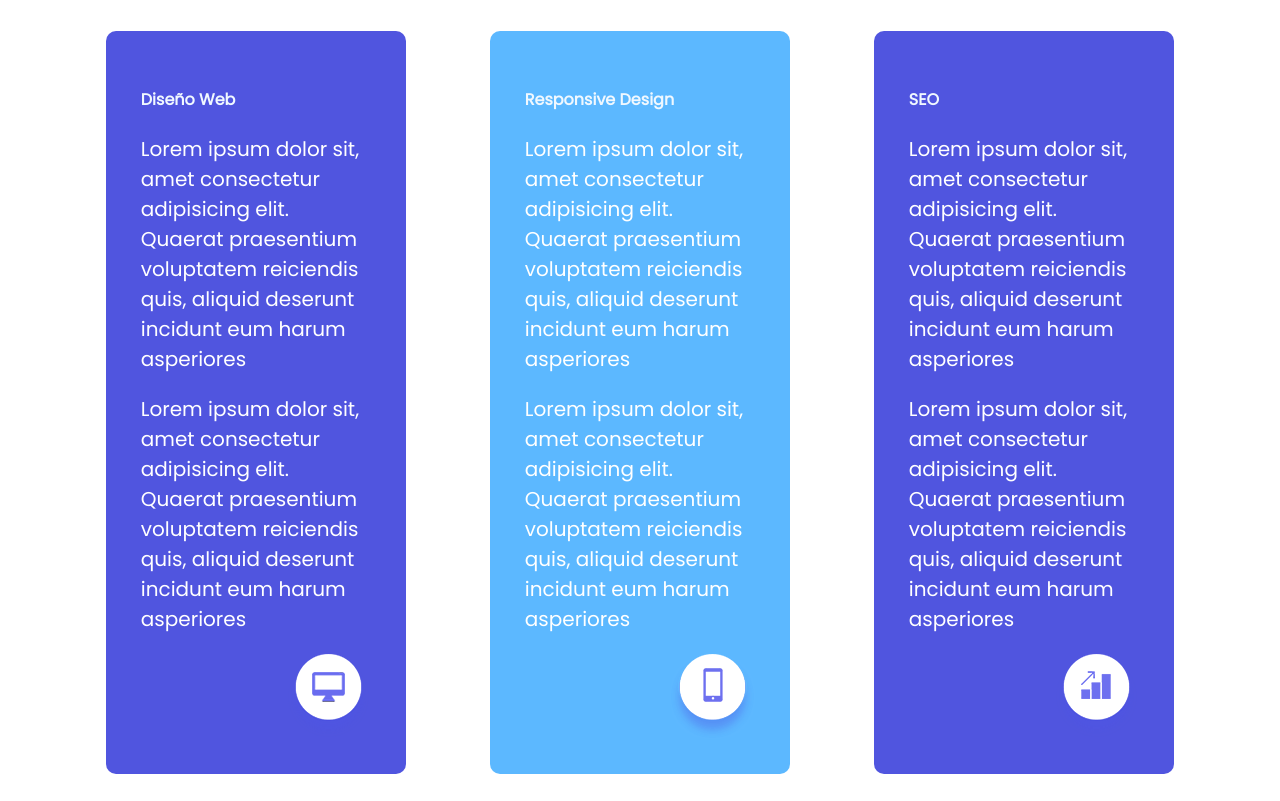
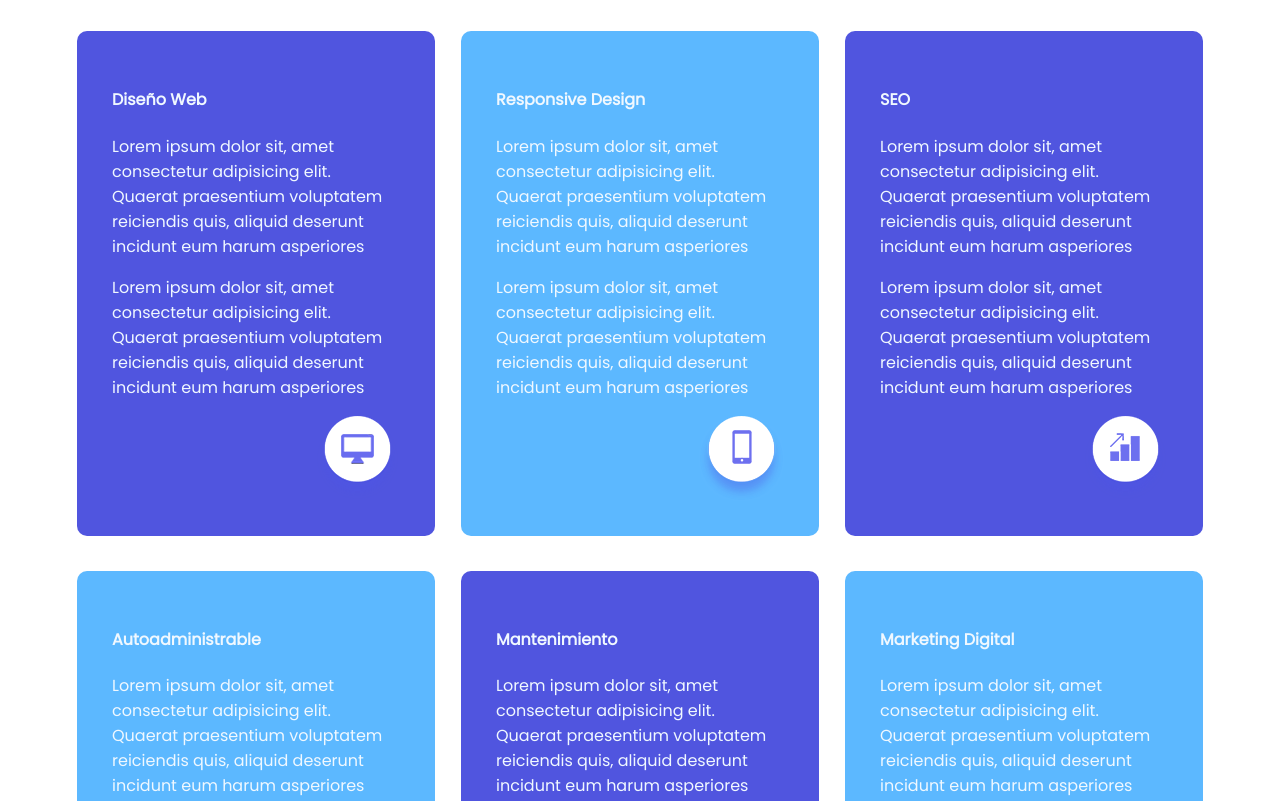
Before and after one commit to LeandroExe/Web-Practica-24, a plain HTML site: page index.html in a window 1280 px wide. Shown: the part 1480-2281 px from the top of the page. Drawn offline with Linux system fonts and the light colour scheme.

Commit message:
nuevo ahora

```diff
--- a/estilos.css
+++ b/estilos.css
@@ -11,10 +11,8 @@
     margin: 0;
  }
 
- p {
-    font-size: 20px;
-    color: white
- }
+
+
 
 li {
     list-style: none;
@@ -105,10 +103,11 @@ h3 {
     flex-wrap:wrap ;
     justify-content: space-around;
 
+
 }
 
 .servicio {
-    width: 20%;
+    width: 25%;
     padding: 35px;
     border-radius: 10px;
     margin-bottom: 35px;
@@ -127,7 +126,7 @@ h3 {
 }
 
 .servicio h4 {
-    font-size: 25;
+    font-size: 30;
 }
 
 
```
